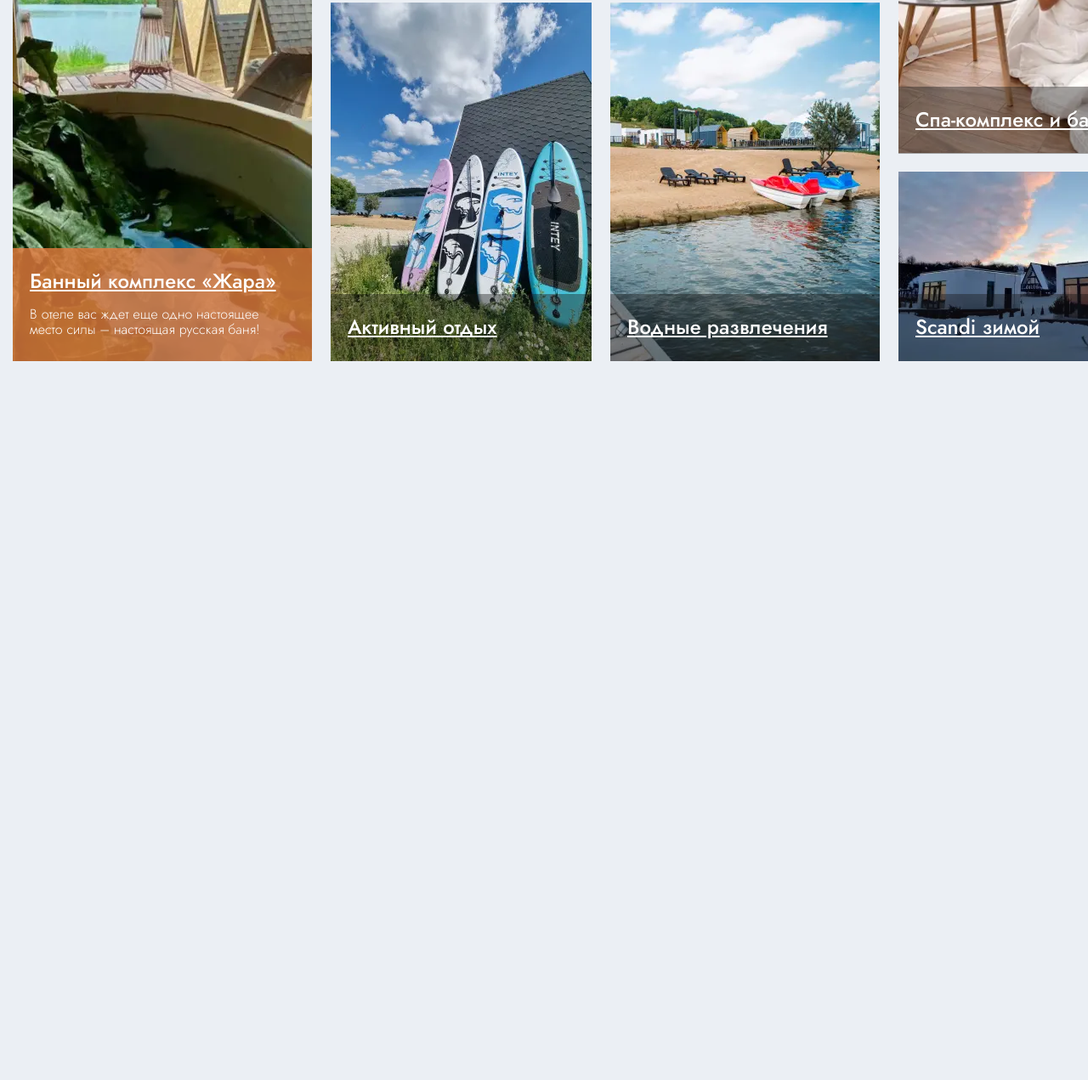
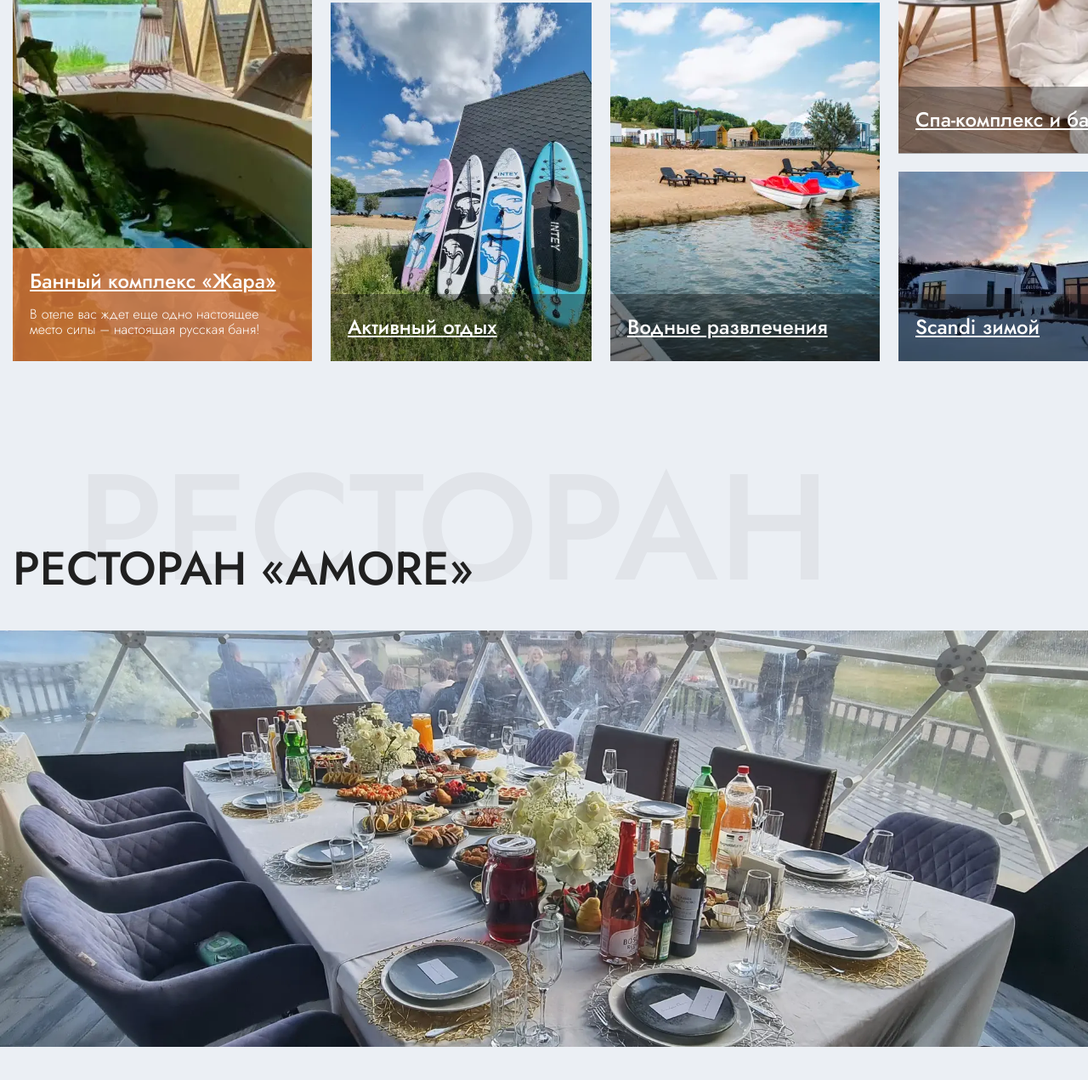
Before and after one commit to Unleashed97/scandy, a website: page src/index.html in a window 1280 px wide. Shown: the part 4552-5823 px from the top of the page at 85% size. Before the commit the page ends 4977 px from the top, so only its background shows below. Drawn offline with nearby package versions, Linux system fonts and the light colour scheme; files that its build step writes are made by us from their sources; files whose address does not match are found by name.

Commit message:
feat: add section restaurant

```diff
--- a/src/index.html
+++ b/src/index.html
@@ -371,6 +371,26 @@
                     </div>
                 </div>
             </div>
+        </section> <!-- end of section spend time-->
+
+        <!-- section restaurant -->
+        <section class="section section--restaurant">
+            <div class="container--lg">
+                <div class="section__inner">
+                    <div class="container">
+                        <div class="section__header">
+                            <span class="section__header-title-bg">Ресторан</span>
+                            <h2 class="section__title">Ресторан «Amore»</h2>
+                        </div>
+                    </div>
+                    <div class="section__content">
+                        <picture>
+                            <source srcset="img/section/restaurant/image.webp">
+                            <img src="img/section/restaurant/image.jpg" alt="накрытый стол">
+                        </picture>
+                    </div>
+                </div>
+            </div>
         </section>
 
     </main>
--- a/src/scss/components/section.scss
+++ b/src/scss/components/section.scss
@@ -35,6 +35,7 @@
     &--st {
         .section__inner {
             margin-top: 134px;
+            margin-bottom: 63px;
         }
         .section__header-title-bg {
             font-size: 150px;
@@ -48,6 +49,13 @@
             grid-template-columns: 352px 307px 317px 357px;
             grid-template-rows: 267px 422px;
             gap: 22px;
+        }
+    }
+
+    &--restaurant {
+        margin-bottom: 70px;
+        .section__header {
+            margin-bottom: 40px;
         }
     }
 
```
Also changed, not shown: dist/css/style.min.css, dist/img/section/restaurant/3D6A2872 1.jpg (added), dist/img/section/restaurant/3D6A2872 1.webp (added), dist/img/section/restaurant/image.jpg (added), dist/img/section/restaurant/image.webp (added), dist/index.html, src/img/section/restaurant/image.jpg (added).
